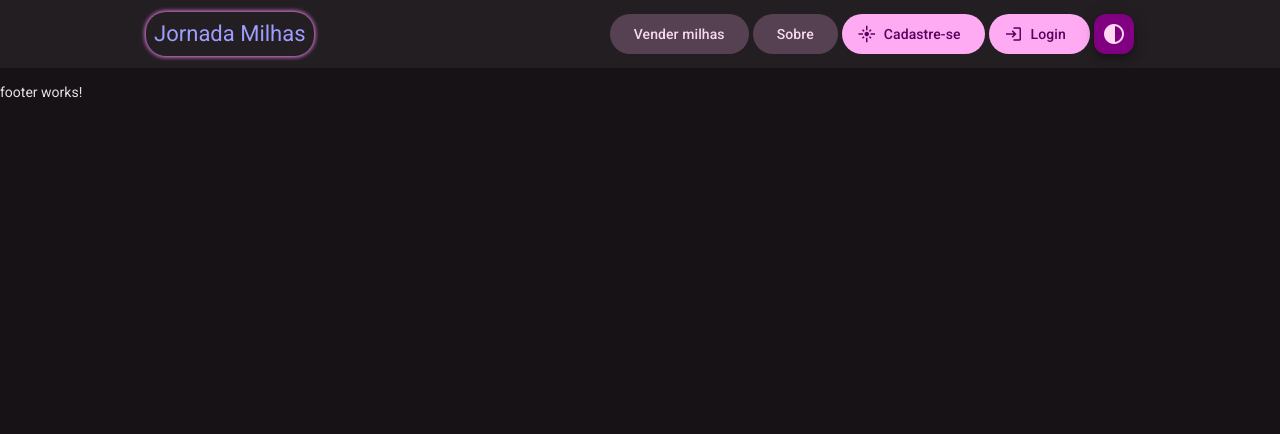
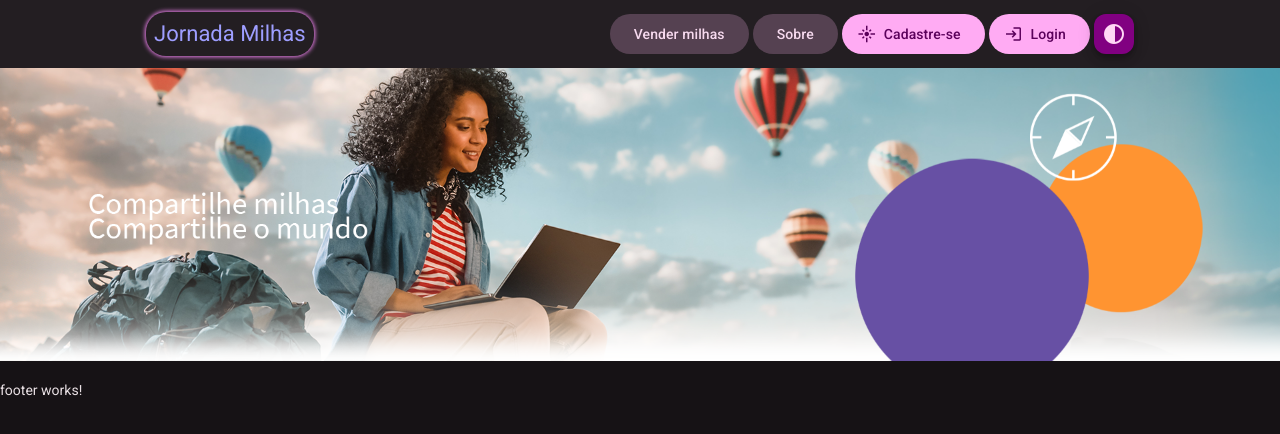
Before and after one commit to feliven/angular-componentizacao-material-design, an Angular app: page /home in a window 1280 px wide. Shown: the top 434 px of the page. Built offline with nearby package versions, Linux system fonts and the light colour scheme.

Commit message:
implementa banner

```diff
--- a/src/app/pages/home/home.html
+++ b/src/app/pages/home/home.html
@@ -1 +1,2 @@
+<app-banner></app-banner>
 <app-footer />
--- a/src/app/pages/home/home.ts
+++ b/src/app/pages/home/home.ts
@@ -1,11 +1,11 @@
-import { Component, DOCUMENT, effect, inject, signal } from '@angular/core';
+import { Component } from '@angular/core';
 
-import { Header } from '../../shared/header/header';
 import { Footer } from '../../shared/footer/footer';
+import { Banner } from '../../shared/banner/banner';
 
 @Component({
   selector: 'app-home',
-  imports: [Header, Footer],
+  imports: [Footer, Banner],
   templateUrl: './home.html',
   styleUrl: './home.scss',
 })
--- a/src/app/shared/banner/banner.html
+++ b/src/app/shared/banner/banner.html
@@ -1 +1,3 @@
-<p>banner works!</p>
+<figure>
+  <img src="/imagens/banner-homepage.png" alt="" />
+</figure>
--- a/src/app/shared/banner/banner.scss
+++ b/src/app/shared/banner/banner.scss
@@ -0,0 +1,6 @@
+figure {
+  margin: 0;
+  img {
+    width: 100%;
+  }
+}
```
